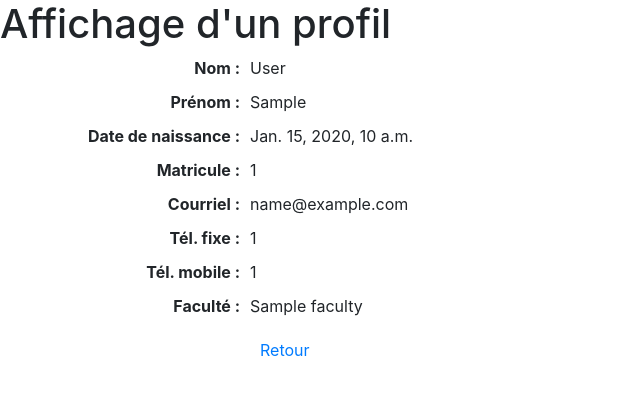
After one commit to Aaron-KASONGO/Trombinoscoop, a Django app: template Trombinoscoop/templates/show_profile.html in a window 1280 px wide. The commit adds this page. Shown: the top 395 px of the page, without its empty margins (0-640 px from the left). Run offline with Django 3.2, Linux system fonts and the light colour scheme; the template is opened without the code that fills it: most values are stand-ins (such as "Sample title", 1, 10 or a date in 2020); some libraries are stand-ins or nearby versions.

Commit message:
configurations for display a profile of Person

```diff
--- a/Trombinoscoop/static/style.css
+++ b/Trombinoscoop/static/style.css
@@ -17,3 +17,23 @@ body {
 #login .container #login-row #login-column #login-box #login-form #register-link {
   margin-top: -85px;
 }
+
+dl.fieldList dt {
+  display: block;
+  width: 250px;
+  float: left;
+  text-align: right;
+  padding: 0 10px 0 0;
+  font-weight: bold;
+}
+
+dl.fieldList dd {
+  display: block;
+  width: 450px;
+  padding: 0px;
+  margin: 0 0 10px 0;
+}
+
+p#showProfileNavigationButtons {
+  margin: 20px 0 0 260px;
+}
--- /dev/null
+++ b/Trombinoscoop/templates/show_profile.html
@@ -0,0 +1,48 @@
+{% extends 'base.html' %}
+{% load static %}
+
+{% block title %}Affichage d'un profile{% endblock %}
+
+{% block link %}
+<link href="{% static 'style.css' %}" rel="stylesheet">
+{% endblock %}
+
+{% block dodyId %}showProfilePage{% endblock %}
+
+{% block content %}
+<h1>Affichage d'un profil</h1>
+<dl class="fieldList">
+    <dt>Nom :</dt>
+        <dd>{{ user_to_show.last_name }}</dd>
+    <dt>Prénom :</dt>
+        <dd>{{ user_to_show.first_name }}</dd>
+    <dt>Date de naissance :</dt>
+        <dd>{{ user_to_show.birth_date }}</dd>
+    <dt>Matricule :</dt>
+        <dd>{{ user_to_show.registration_number }}</dd>
+    <dt>Courriel :</dt>
+        <dd>{{ user_to_show.email }}</dd>
+    <dt>Tél. fixe :</dt>
+        <dd>{{ user_to_show.phone_number }}</dd>
+    <dt>Tél. mobile :</dt>
+        <dd>{{ user_to_show.cellphone_number }}</dd>
+    <dt>Faculté :</dt>
+        <dd>{{ user_to_show.faculty.name }}</dd>
+{% if user_to_show.person_type == 'student' %}
+    <dt>Cursus :</dt>
+        <dd>{{ user_to_show.cursus.title}}</dd>
+    <dt>Année :</dt>
+        <dd>{{ user_to_show.year }}</dd>
+{% elif user_to_show.person_type == 'employee' %}
+    <dt>Bureau :</dt>
+        <dd>{{ user_to_show.office }}</dd>
+    <dt>Campus :</dt>
+        <dd>{{ user_to_show.campus.name }}</dd>
+    <dt>Fonction :</dt>
+        <dd>{{ user_to_show.job.title }}</dd>
+{% endif %}
+</dl>
+<p id="showProfileNavigationButtons">
+    <a href="{% url 'welcome' %}" class="buttonLink">Retour</a>
+</p>
+{% endblock %}
--- a/Trombinoscoop/templates/welcome.html
+++ b/Trombinoscoop/templates/welcome.html
@@ -26,7 +26,7 @@
     {% endif %}
 </p>
 <p id="profileLinks">
-    <a href="???" class="buttonLink">Voir le profile</a>
+    <a href="{% url 'showProfile' logged_user.id %}" class="buttonLink">Voir le profile</a>
     <a href="???" class="buttonLink">Modifier le profile</a>
 </p>
 {% endblock %}
@@ -42,7 +42,7 @@
         {% for message in friendMessages %}
         <li>
             <p>
-                <a href="???">{{ message.author.first_name }} {{ message.author.last_name }}</a> dit :
+                <a href="{% url 'showProfile' message.author.id %}">{{ message.author.first_name }} {{ message.author.last_name }}</a> dit :
             </p>
             <p>{{ message.content }}</p>
         </li>
@@ -54,7 +54,7 @@
     <p><a href="{% url 'addFriend' %}" class="buttonLink">Ajouter</a></p>
     <ul>
     {% for friend in logged_user.friends.all %}
-        <li><a href="???">{{ friend.first_name }} {{ friend.last_name }}</a></li>
+        <li><a href="{% url 'showProfile' friend.id %}">{{ friend.first_name }} {{ friend.last_name }}</a></li>
     {% endfor %}
     </ul>
 </section>
--- a/Trombinoscoop/urls.py
+++ b/Trombinoscoop/urls.py
@@ -23,4 +23,5 @@ urlpatterns = [
     path('', views.welcome, name='welcome'),
     path('register', views.register, name='user_profile'),
     path('addFriend', views.add_friend, name='addFriend'),
+    path('showProfile/<int:userToShow>', views.show_profile, name='showProfile'),
 ]
```
Also changed, not shown: Trombinoscoop/views.py (+23 -2 lines).
